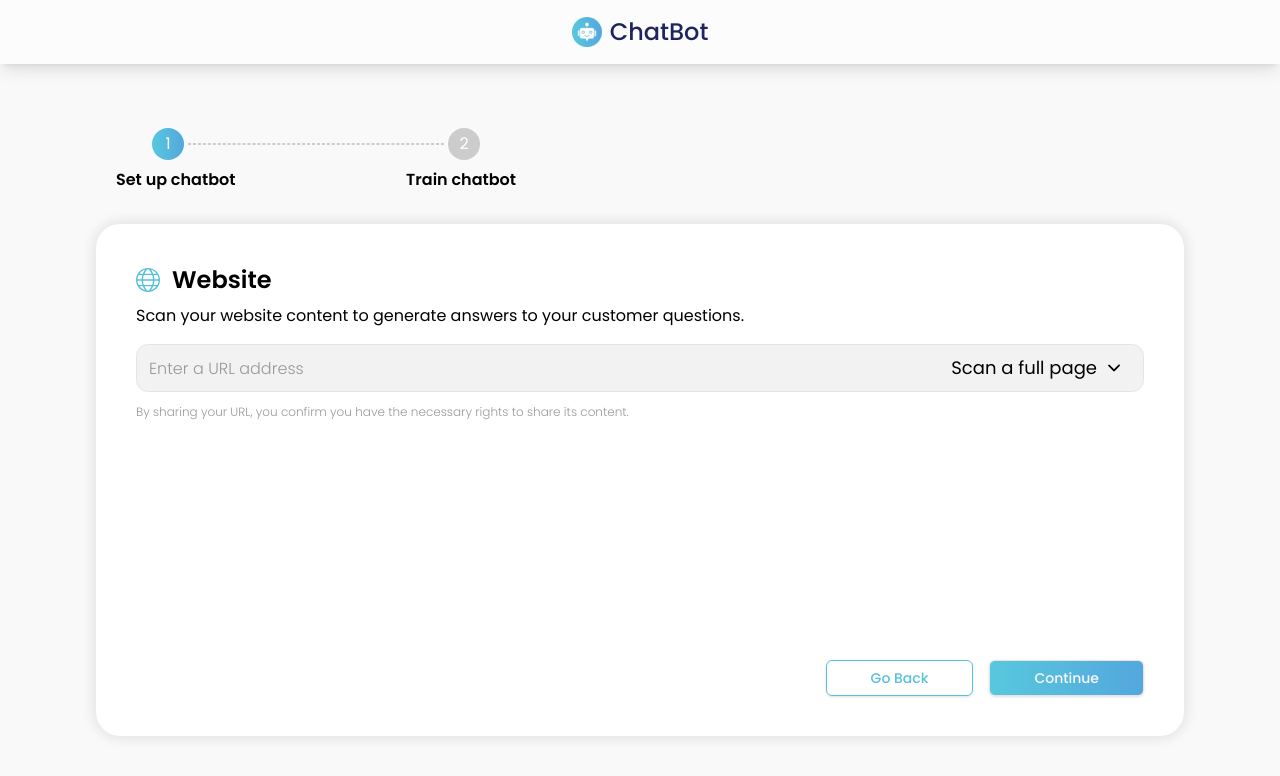
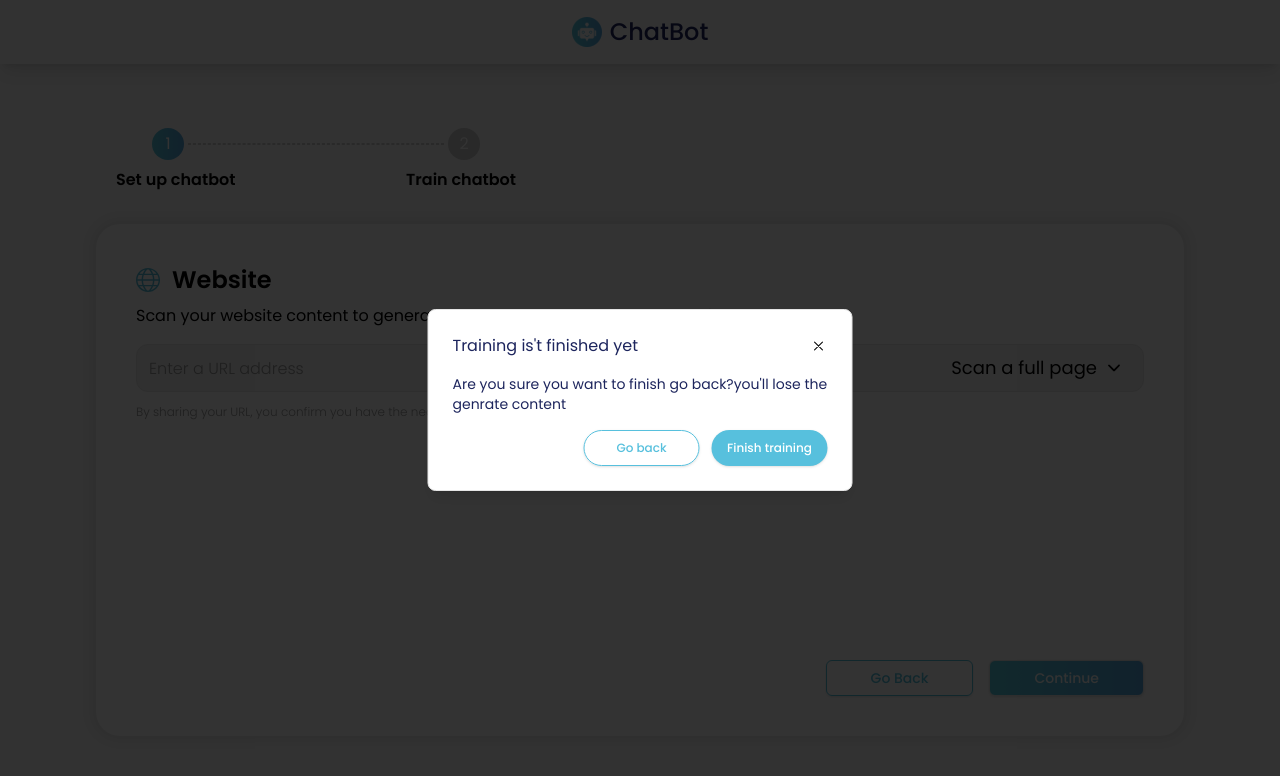
Before and after one commit to patel-poojan/chatbot-frontend, a Next.js app: page /create/website/train in a window 1280 px wide. Both pictures are taken after a click on the button "Go Back". Shown: the top 776 px of the page. Built offline with nearby package versions, Linux system fonts and the light colour scheme.

Commit message:
feat: alert dialog added

```diff
--- /dev/null
+++ b/src/app/components/AlertDialog.tsx
@@ -0,0 +1,43 @@
+import { Button } from "@/components/ui/button";
+import { Dialog, DialogContent, DialogTrigger } from "@/components/ui/dialog";
+import { DialogClose } from "@radix-ui/react-dialog";
+import { useRouter } from "next/navigation";
+import React from "react";
+import { IoCloseOutline } from "react-icons/io5";
+
+const AlertDialog = ({ trigger }: { trigger: React.ReactNode }) => {
+  const router = useRouter();
+  return (
+    <Dialog>
+      <DialogTrigger asChild>{trigger}</DialogTrigger>
+      <DialogContent className="max-w-[87vw] sm:max-w-[425px] rounded-lg">
+        <div className="flex items-center justify-between">
+          <div className="text-primary  text-base">
+            Training {`is't`} finished yet
+          </div>
+          <DialogClose>
+            <IoCloseOutline className="text-lg" />
+          </DialogClose>
+        </div>
+        <div className="text-primary text-sm text-black">{`Are you sure you want to finish go back?you'll lose the genrate content`}</div>
+        <div className="flex gap-2 sm:gap-3 items-center justify-end">
+          <Button
+            className="border border-[#57C0DD] text-xs text-[#57C0DD] py-2 w-[105px] sm:w-[116px] bg-transparent rounded-full hover:bg-[#f0faff]"
+            onClick={() => {
+              router.push("/chatbotlist");
+            }}
+          >
+            Go back
+          </Button>
+          <DialogClose>
+            <Button className="bg-[#57C0DD] text-white text-xs py-2 w-[105px] sm:w-[116px]   rounded-full hover:bg-[#4cb9d1]">
+              Finish training
+            </Button>
+          </DialogClose>
+        </div>
+      </DialogContent>
+    </Dialog>
+  );
+};
+
+export default AlertDialog;
--- a/src/app/components/ChatbotTrainTemplate.tsx
+++ b/src/app/components/ChatbotTrainTemplate.tsx
@@ -51,14 +51,14 @@ const ChatbotTrainTemplate = ({ type }: { type: string }) => {
               <ChooseDocumentTemplate
                 optional={true}
                 stepHandler={stepHandler}
-                websiteStepHandler={websiteStepHandler}
+                // websiteStepHandler={websiteStepHandler}
               />
             )
           ) : (
             <ChooseDocumentTemplate
               optional={false}
               stepHandler={stepHandler}
-              websiteStepHandler={websiteStepHandler}
+              // websiteStepHandler={websiteStepHandler}
             />
           )
         ) : (
--- a/src/app/components/ChooseDocumentTemplate.tsx
+++ b/src/app/components/ChooseDocumentTemplate.tsx
@@ -1,21 +1,20 @@
 "use client";
 import { Button } from "@/components/ui/button";
 import Image from "next/image";
-import { useRouter } from "next/navigation";
 import React, { useState } from "react";
 import { CgNotes } from "react-icons/cg";
 import { FaArrowRightLong } from "react-icons/fa6";
+import AlertDialog from "./AlertDialog";
 
 const ChooseDocumentTemplate = ({
   optional,
   stepHandler,
-  websiteStepHandler,
-}: {
+}: // websiteStepHandler,
+{
   optional: boolean;
   stepHandler: () => void;
-  websiteStepHandler: (type: "up" | "down") => void;
+  // websiteStepHandler: (type: "up" | "down") => void;
 }) => {
-  const router = useRouter();
   const [fileName, setFileName] = useState<string | null>(null);
 
   const handleFileChange = (event: React.ChangeEvent<HTMLInputElement>) => {
@@ -89,14 +88,21 @@ const ChooseDocumentTemplate = ({
         </div>
       </div>
       <div className="mt-6 sm:mt-0  sm:ms-auto flex  items-center gap-4">
-        <Button
+        {/* <Button
           className="w-full sm:w-auto px-8 py-2 sm:px-11 border border-[#57C0DD] bg-transparent text-[#57C0DD] hover:bg-transparent"
           onClick={() => {
             optional ? websiteStepHandler("down") : router.back();
           }}
         >
           Go Back
-        </Button>
+        </Button> */}
+        <AlertDialog
+          trigger={
+            <Button className="w-full sm:w-auto px-8 py-2 sm:px-11 border border-[#57C0DD] bg-transparent text-[#57C0DD] hover:bg-transparent">
+              Go Back
+            </Button>
+          }
+        />
         <Button
           className="w-full sm:w-auto px-8 py-2 sm:px-11 border blue-gradient hover:bg-transparent"
           onClick={() => stepHandler()}
--- a/src/app/components/ChooseWebsiteTemplate.tsx
+++ b/src/app/components/ChooseWebsiteTemplate.tsx
@@ -6,17 +6,16 @@ import {
   DropdownMenuTrigger,
 } from "@/components/ui/dropdown-menu";
 import { Input } from "@/components/ui/input";
-import { useRouter } from "next/navigation";
 import React, { useState } from "react";
 import { IoIosArrowDown, IoMdCheckmark } from "react-icons/io";
 import { TfiWorld } from "react-icons/tfi";
+import AlertDialog from "./AlertDialog";
 
 const ChooseWebsiteTemplate = ({
   websiteStepHandler,
 }: {
   websiteStepHandler: (type: "up" | "down") => void;
 }) => {
-  const router = useRouter();
   const [page, setPage] = useState("Scan a full page");
 
   return (
@@ -90,12 +89,17 @@ const ChooseWebsiteTemplate = ({
 
       {/* Bottom Section */}
       <div className="mt-6 sm:mt-0  sm:ms-auto flex  items-center gap-4">
-        <Button
-          className="w-full sm:w-auto px-8 py-2 sm:px-11 border border-[#57C0DD] bg-transparent text-[#57C0DD] hover:bg-transparent"
-          onClick={() => router.back()}
-        >
-          Go Back
-        </Button>
+        <AlertDialog
+          trigger={
+            <Button
+              className="w-full sm:w-auto px-8 py-2 sm:px-11 border border-[#57C0DD] bg-transparent text-[#57C0DD] hover:bg-transparent"
+              // onClick={() => router.back()}
+            >
+              Go Back
+            </Button>
+          }
+        />
+
         <Button
           className="w-full sm:w-auto px-8 py-2 sm:px-11 border blue-gradient hover:bg-transparent"
           onClick={() => websiteStepHandler("up")}
--- a/src/components/ui/dialog.tsx
+++ b/src/components/ui/dialog.tsx
@@ -1,18 +1,18 @@
-"use client"
+"use client";
 
-import * as React from "react"
-import * as DialogPrimitive from "@radix-ui/react-dialog"
-import { Cross2Icon } from "@radix-ui/react-icons"
+import * as React from "react";
+import * as DialogPrimitive from "@radix-ui/react-dialog";
+// import { Cross2Icon } from "@radix-ui/react-icons";
 
-import { cn } from "@/lib/utils"
+import { cn } from "@/lib/utils";
 
-const Dialog = DialogPrimitive.Root
+const Dialog = DialogPrimitive.Root;
 
-const DialogTrigger = DialogPrimitive.Trigger
+const DialogTrigger = DialogPrimitive.Trigger;
 
-const DialogPortal = DialogPrimitive.Portal
+const DialogPortal = DialogPrimitive.Portal;
 
-const DialogClose = DialogPrimitive.Close
+const DialogClose = DialogPrimitive.Close;
 
 const DialogOverlay = React.forwardRef<
   React.ElementRef<typeof DialogPrimitive.Overlay>,
@@ -26,8 +26,8 @@ const DialogOverlay = React.forwardRef<
     )}
     {...props}
   />
-))
-DialogOverlay.displayName = DialogPrimitive.Overlay.displayName
+));
+DialogOverlay.displayName = DialogPrimitive.Overlay.displayName;
 
 const DialogContent = React.forwardRef<
   React.ElementRef<typeof DialogPrimitive.Content>,
@@ -44,14 +44,14 @@ const DialogContent = React.forwardRef<
       {...props}
     >
       {children}
-      <DialogPrimitive.Close className="absolute right-4 top-4 rounded-sm opacity-70 ring-offset-background transition-opacity hover:opacity-100 focus:outline-none focus:ring-2 focus:ring-ring focus:ring-offset-2 disabled:pointer-events-none data-[state=open]:bg-accent data-[state=open]:text-muted-foreground">
+      {/* <DialogPrimitive.Close className="absolute right-4 top-4 rounded-sm opacity-70 ring-offset-background transition-opacity hover:opacity-100 focus:outline-none focus:ring-2 focus:ring-ring focus:ring-offset-2 disabled:pointer-events-none data-[state=open]:bg-accent data-[state=open]:text-muted-foreground">
         <Cross2Icon className="h-4 w-4" />
         <span className="sr-only">Close</span>
-      </DialogPrimitive.Close>
+      </DialogPrimitive.Close> */}
     </DialogPrimitive.Content>
   </DialogPortal>
-))
-DialogContent.displayName = DialogPrimitive.Content.displayName
+));
+DialogContent.displayName = DialogPrimitive.Content.displayName;
 
 const DialogHeader = ({
   className,
@@ -64,8 +64,8 @@ const DialogHeader = ({
     )}
     {...props}
   />
-)
-DialogHeader.displayName = "DialogHeader"
+);
+DialogHeader.displayName = "DialogHeader";
 
 const DialogFooter = ({
   className,
@@ -78,8 +78,8 @@ const DialogFooter = ({
     )}
     {...props}
   />
-)
-DialogFooter.displayName = "DialogFooter"
+);
+DialogFooter.displayName = "DialogFooter";
 
 const DialogTitle = React.forwardRef<
   React.ElementRef<typeof DialogPrimitive.Title>,
@@ -93,8 +93,8 @@ const DialogTitle = React.forwardRef<
     )}
     {...props}
   />
-))
-DialogTitle.displayName = DialogPrimitive.Title.displayName
+));
+DialogTitle.displayName = DialogPrimitive.Title.displayName;
 
 const DialogDescription = React.forwardRef<
   React.ElementRef<typeof DialogPrimitive.Description>,
@@ -105,8 +105,8 @@ const DialogDescription = React.forwardRef<
     className={cn("text-sm text-muted-foreground", className)}
     {...props}
   />
-))
-DialogDescription.displayName = DialogPrimitive.Description.displayName
+));
+DialogDescription.displayName = DialogPrimitive.Description.displayName;
 
 export {
   Dialog,
@@ -119,4 +119,4 @@ export {
   DialogFooter,
   DialogTitle,
   DialogDescription,
-}
+};
```
